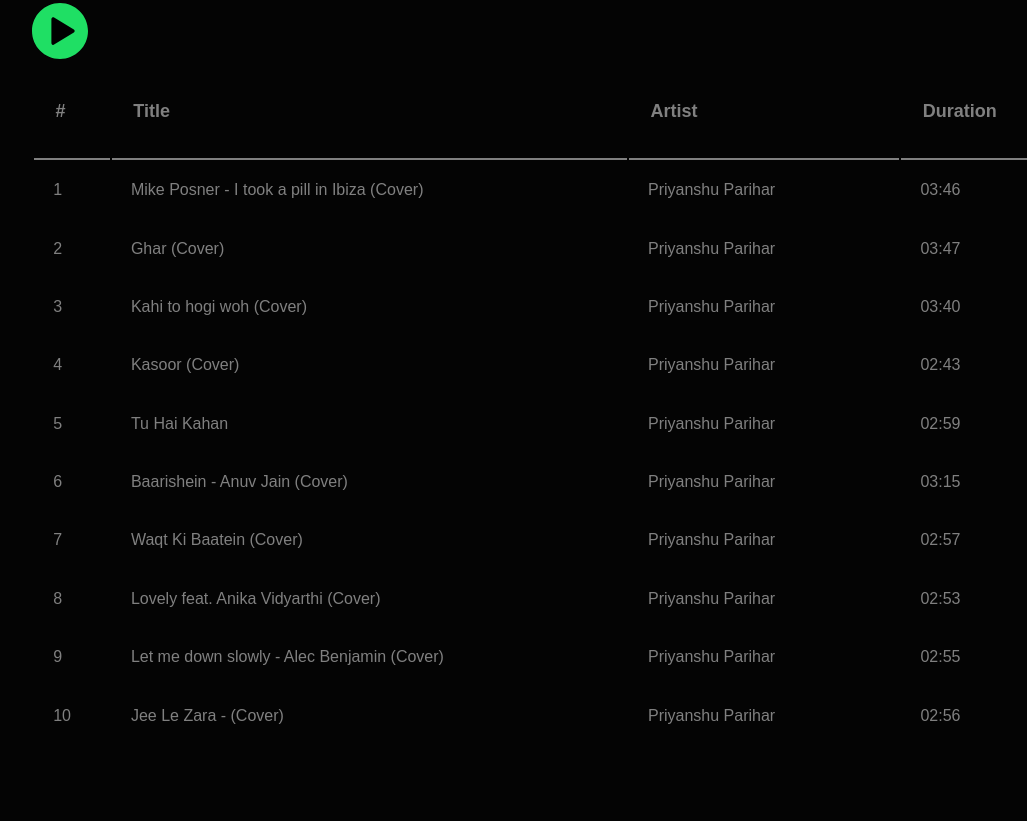
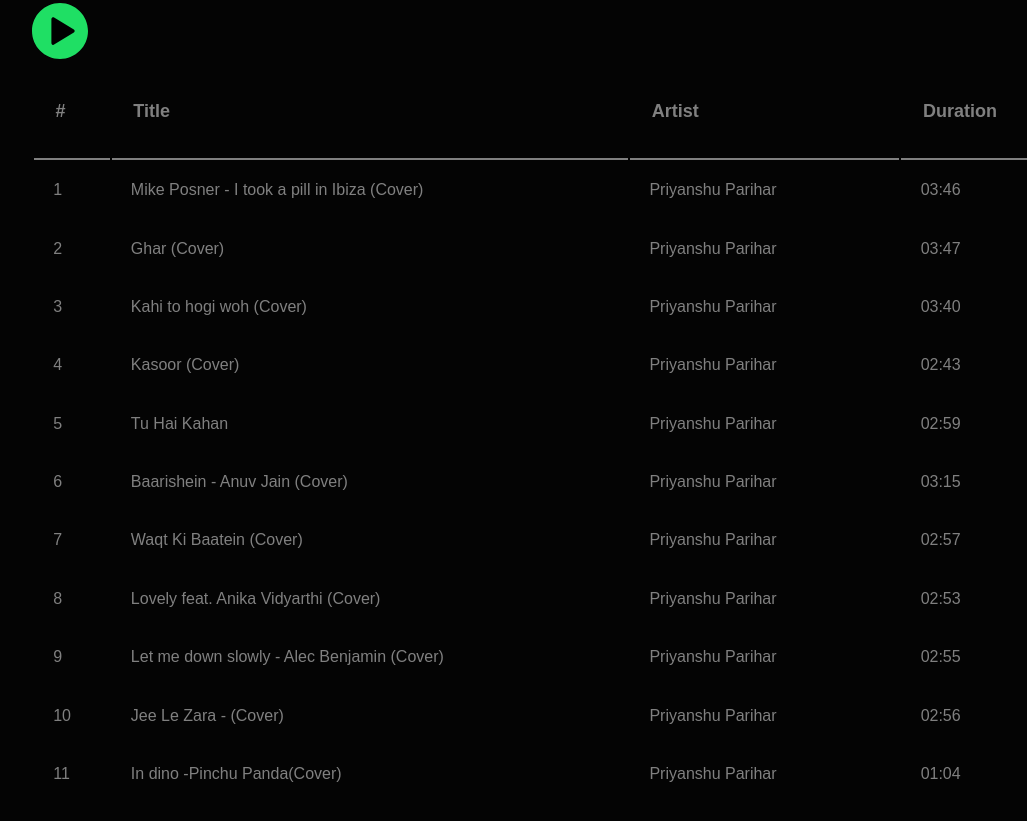
Before and after one commit to PriyanshuParihar-77/Spotify-clone, a plain HTML site: page index.html in a window 1280 px wide. Shown: the part 301-1122 px from the top of the page, without its empty margins (96-1123 px from the left). Before the commit the page ends 1072 px from the top, so only its background shows below. Drawn offline with Linux system fonts and the light colour scheme.

Commit message:
Update index.html

```diff
--- a/index.html
+++ b/index.html
@@ -91,6 +91,12 @@
                 <td>Priyanshu Parihar</td>
                 <td>02:56</td>
               </tr>
+            <tr if="song11" onclick="playAll(11)">
+                <td>11</td>
+                <td>In dino -Pinchu Panda(Cover)</td>
+                <td>Priyanshu Parihar</td>
+                <td>01:04</td>
+              </tr>
         </table>
     </div>
 
```
